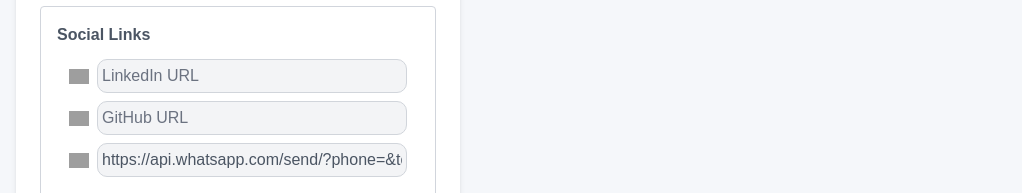
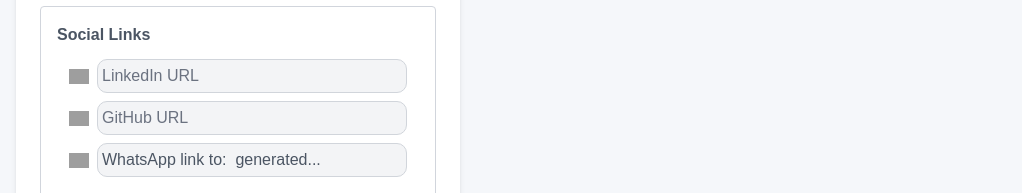
Before and after one commit to djag07907/email-signature-generator, a Next.js app: page / in a window 1280 px wide. Shown: the part 759-952 px from the top of the page, without its empty margins (136-1158 px from the left). Built offline with nearby package versions, Linux system fonts and the light colour scheme; grey boxes are pictures that could not be loaded.

Commit message:
whatsapp link management updated

```diff
--- a/src/app/page.tsx
+++ b/src/app/page.tsx
@@ -399,7 +399,7 @@ export default function EmailSignatureGenerator() {
             <div className="m-2 p-4 border border-gray-300 rounded">
               <Label>Social Links</Label>
               <div className="flex flex-col m-2 p-1">
-                {["LinkedIn", "GitHub", "WhatsApp"].map((platform) => (
+                {["LinkedIn", "GitHub"].map((platform) => (
                   <div key={platform} className="flex items-center mb-2">
                     <Image
                       src={getSocialIconUrl(platform)}
@@ -411,11 +411,7 @@ export default function EmailSignatureGenerator() {
                     <Input
                       type="text"
                       placeholder={`${platform} URL`}
-                      value={
-                        platform === "WhatsApp"
-                          ? getSocialUrl(platform)
-                          : getSocialUrl(platform)
-                      }
+                      value={getSocialUrl(platform)}
                       onChange={(element) => {
                         const value = element.target.value;
                         const sanitizedValue =
@@ -440,6 +436,21 @@ export default function EmailSignatureGenerator() {
                     />
                   </div>
                 ))}
+                <div className="flex items-center mb-2">
+                  <Image
+                    src={getSocialIconUrl("WhatsApp")}
+                    alt="WhatsApp"
+                    width={20}
+                    height={20}
+                    className="mr-2"
+                  />
+                  <Input
+                    type="text"
+                    value={`WhatsApp link to: ${phone} generated...`}
+                    readOnly
+                    className="flex-1 m-0 p-1 rounded-[10px] bg-gray-100 cursor-not-allowed"
+                  />
+                </div>
               </div>
             </div>
             <Input
```
